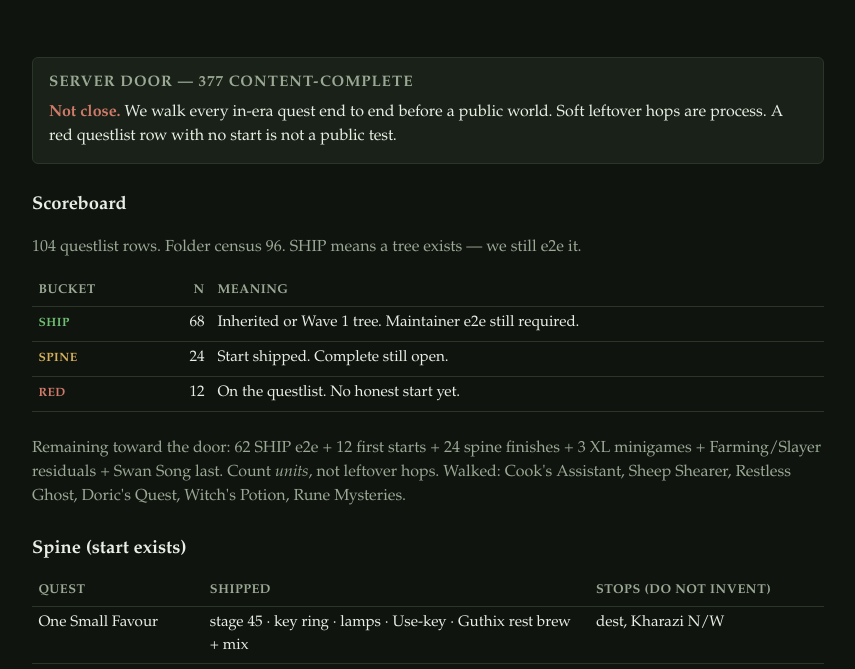
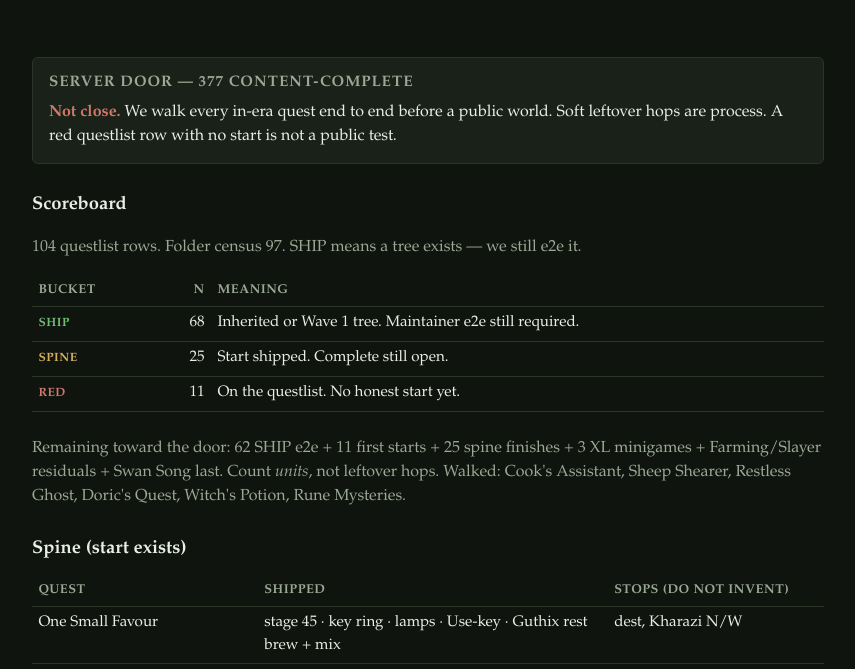
Before and after one commit to Fairy-Ring/fairy-ring-workspace, a plain HTML site: page docs/progress/index.html in a window 1280 px wide. Shown: the part 131-800 px from the top of the page, without its empty margins (212-1067 px from the left). Drawn offline with Linux system fonts and the light colour scheme.

```diff
--- a/docs/progress/index.html
+++ b/docs/progress/index.html
@@ -70,16 +70,16 @@
     </div>
 
     <h2>Scoreboard</h2>
-    <p class="lead">104 questlist rows. Folder census 96. SHIP means a tree exists — we still e2e it.</p>
+    <p class="lead">104 questlist rows. Folder census 97. SHIP means a tree exists — we still e2e it.</p>
     <table>
       <thead><tr><th>Bucket</th><th class="n">n</th><th>Meaning</th></tr></thead>
       <tbody>
         <tr><td><span class="tag ship">SHIP</span></td><td class="n">68</td><td>Inherited or Wave 1 tree. Maintainer e2e still required.</td></tr>
-        <tr><td><span class="tag spine">SPINE</span></td><td class="n">24</td><td>Start shipped. Complete still open.</td></tr>
-        <tr><td><span class="tag red">RED</span></td><td class="n">12</td><td>On the questlist. No honest start yet.</td></tr>
+        <tr><td><span class="tag spine">SPINE</span></td><td class="n">25</td><td>Start shipped. Complete still open.</td></tr>
+        <tr><td><span class="tag red">RED</span></td><td class="n">11</td><td>On the questlist. No honest start yet.</td></tr>
       </tbody>
     </table>
-    <p class="lead">Remaining toward the door: 62 SHIP e2e + 12 first starts + 24 spine finishes + 3 XL minigames + Farming/Slayer residuals + Swan Song last. Count <em>units</em>, not leftover hops. Walked: Cook's Assistant, Sheep Shearer, Restless Ghost, Doric's Quest, Witch's Potion, Rune Mysteries.</p>
+    <p class="lead">Remaining toward the door: 62 SHIP e2e + 11 first starts + 25 spine finishes + 3 XL minigames + Farming/Slayer residuals + Swan Song last. Count <em>units</em>, not leftover hops. Walked: Cook's Assistant, Sheep Shearer, Restless Ghost, Doric's Quest, Witch's Potion, Rune Mysteries.</p>
 
     <h2>Spine (start exists)</h2>
     <table>
@@ -109,12 +109,12 @@
         <tr><td>Zogre Flesh Eaters</td><td>0→1 Grish</td><td>dungeon dest, Relicym</td></tr>
         <tr><td>The Giant Dwarf</td><td>0→1 mines Boatman</td><td>city dest, statue</td></tr>
         <tr><td>The Lost Tribe</td><td>0→1 Sigmund</td><td>cellar dest</td></tr>
+        <tr><td>Forgettable Tale of a Drunken Dwarf</td><td>0→1 Veldaban</td><td>cutscene dest</td></tr>
       </tbody>
     </table>
 
     <h2>Red (no honest start)</h2>
     <ul>
-      <li>Forgettable Tale of a Drunken Dwarf</li>
       <li>A Tail of Two Cats</li>
       <li>Wanted! (blocked on Recruitment Drive complete)</li>
       <li>Shadow of the Storm</li>
```
Also changed, not shown: PUBLIC_EXPORT.md (+1 -1 lines), docs/research/softpass.md (+1 -0 lines).
